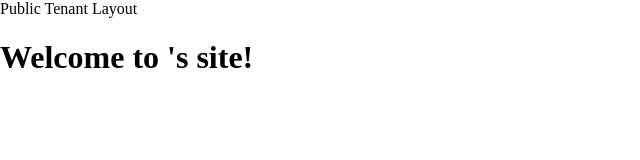
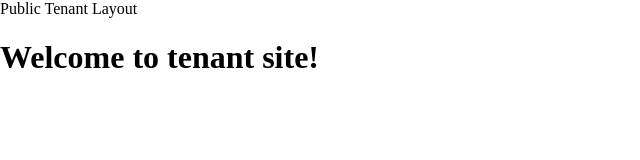
Before and after one commit to aartas/higalen_site, a Next.js app: page /1 in a window 1280 px wide. Shown: the top 160 px of the page, without its empty margins (0-640 px from the left). Built offline with nearby package versions, Linux system fonts and the light colour scheme; what @ant-design/nextjs-registry would draw is missing.

Commit message:
Folder chnages done

```diff
--- a/src/app/[site_id]/page.js
+++ b/src/app/[site_id]/page.js
@@ -1,7 +1,7 @@
 export default function TenantHome({ params }) {
     return (
       <main className="p-6">
-        <h1 className="text-2xl font-bold">Welcome to {params.tenant}'s site!</h1>
+        <h1 className="text-2xl font-bold">Welcome to {params.tenant} tenant site!</h1>
       </main>
     );
   }
```
